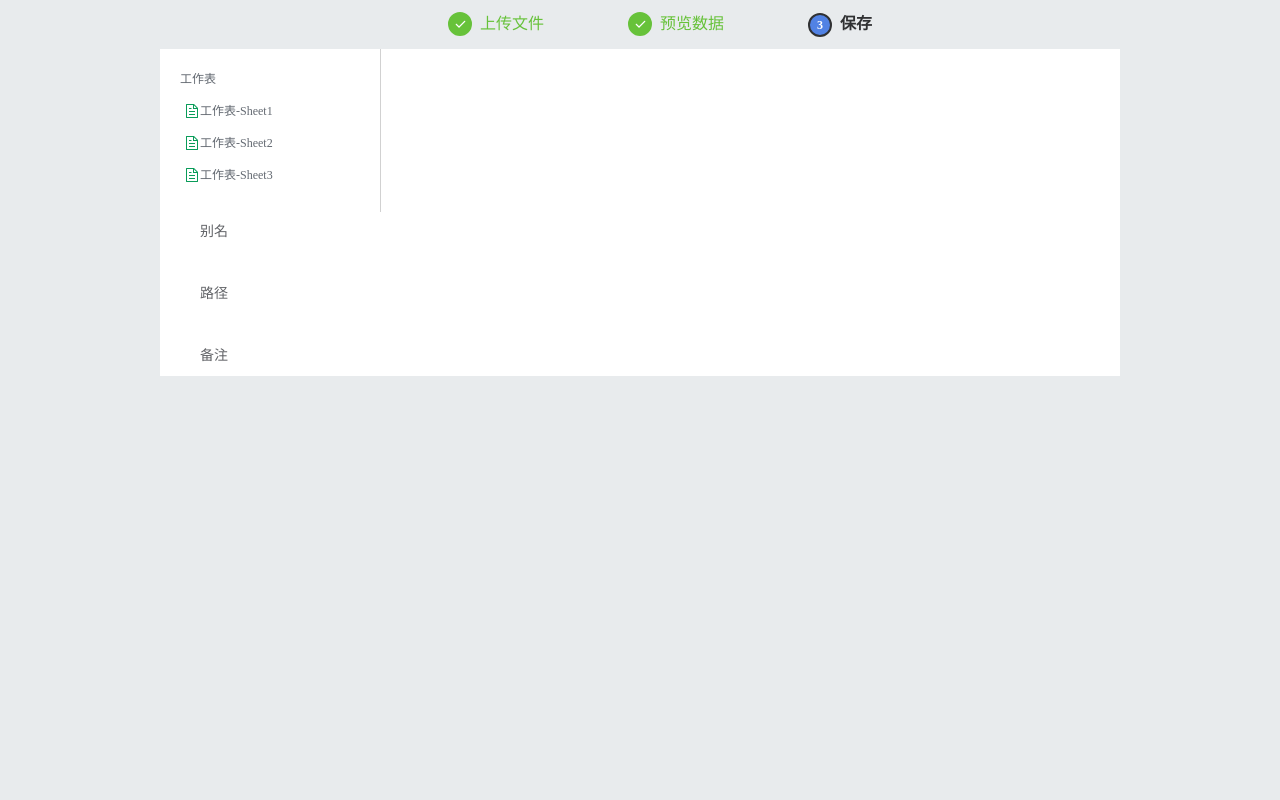
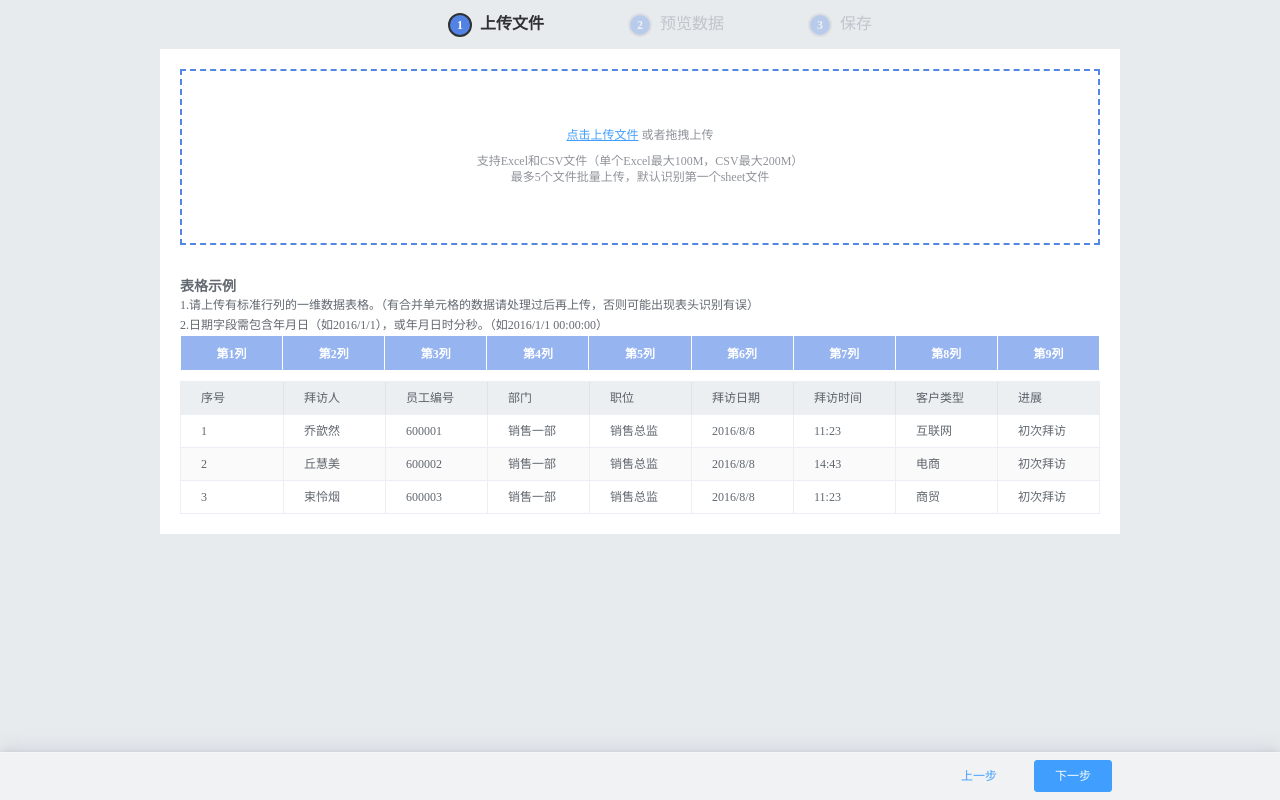
Before and after one commit to kharry126/Laboratory, a Vue app: page /#/excel in a window 1280 px wide. Built offline with nearby package versions, Linux system fonts and the light colour scheme.

Commit message:
完成报表保存页面，修改流程定义

```diff
--- a/src/page/excelimport/ExcelContent.vue
+++ b/src/page/excelimport/ExcelContent.vue
@@ -1,8 +1,9 @@
 <template>
   <div class="stepContent">
-    <sx-excel-upload :store="store" v-show="store.isUpload()"></sx-excel-upload>
+    <sx-excel-upload :store="store" v-show="store.isUpload()" v-if="store.isShow('upload')"></sx-excel-upload>
     <sx-excel-preview :store="store" v-show="store.isPreview()"></sx-excel-preview>
     <sx-excel-save :store="store" v-show="store.isSave()"></sx-excel-save>
+    <sx-excel-footer :store="store"></sx-excel-footer>
   </div>
 </template>
 
@@ -23,10 +24,11 @@
 import SxExcelUpload from './upload/ExcelUpload'
 import SxExcelPreview from './preview/ExcelPreview'
 import SxExcelSave from './save/ExcelSave'
+import SxExcelFooter from './common/ExcelFooter'
 
 export default {
   name: 'SxExcelContent',
-  components: {SxExcelUpload, SxExcelPreview, SxExcelSave},
+  components: {SxExcelUpload, SxExcelPreview, SxExcelSave, SxExcelFooter},
   props: ['store']
 }
 </script>
--- a/src/page/excelimport/ExcelStore.js
+++ b/src/page/excelimport/ExcelStore.js
@@ -1,7 +1,45 @@
 class ExcelStore {
     constructor() {
-        this.active = 2;
+        this.active = 0;
         this.maxIndex = 2;
+        this.init();
+        this.process = [];
+    }
+
+    init () {
+        this.list = {
+            'upload': '上传文件',
+            'preview': '预览数据',
+            'savetable': '保存'
+        }
+    }
+
+    setProcess (processList) {
+        this.process = [];
+        if (processList) {
+            for (var i in processList) {
+                let key = processList[i];
+                let item = this.list[key];
+                if (item !== null && item !== '') {
+                    this.process.push({
+                        id: key,
+                        title: item
+                    })
+                }
+            }
+        }
+        console.info(this.process);
+    }
+
+    isShow (type) {
+        let value = this.process.find((item) => {
+           return item.id === type;
+        });
+        if (value) {
+            return true;
+        } else {
+            return false;
+        }
     }
 
     next() {
--- a/src/page/excelimport/ExcelView.vue
+++ b/src/page/excelimport/ExcelView.vue
@@ -19,6 +19,7 @@ export default {
   },
   created () {
     this.store = new SxExcelStore();
+    this.store.setProcess(['upload', 'preview', 'savetable']);
   }
 }
 </script>
--- a/src/page/excelimport/save/ExcelSave.vue
+++ b/src/page/excelimport/save/ExcelSave.vue
@@ -3,7 +3,7 @@
     <div class="tables">
       <p>工作表</p>
       <el-menu default-active="1">
-        <el-menu-item  v-for="(table, index) in tables" :key="index" :index="index">
+        <el-menu-item  v-for="(table, index) in tables" :key="index" :index="index + ''">
           <template slot="title">
             <i class="el-icon-document"></i>
             <span :tid="table.id">{{ table.name }}</span>
@@ -62,9 +62,15 @@ export default {
 
 <style type="text/css">
 
+.excel_save {
+  height: 400px;
+  position: relative;
+}
+
 .excel_save .tables {
   width: 220px;
   border-right: 1px solid rgb(209, 209, 209);
+  height: 100%;
 }
 
 .excel_save .tables > p {
@@ -105,6 +111,9 @@ export default {
 
 .excel_save .content {
   width: calc(100% - 225px);
-  display: inline;
+  position: absolute;
+  top: 0px;
+  left: 225px;
+  height: 100%;
 }
 </style>
--- a/src/page/excelimport/save/ExcelSaveContent.vue
+++ b/src/page/excelimport/save/ExcelSaveContent.vue
@@ -1,14 +1,16 @@
 <template>
-  <div>
-    <el-form label-width="80px">
+  <div class="exel_savecontent">
+    <el-form label-width="80px" class="excel_form" :rules="rules">
       <el-form-item label="别名">
-
+        <el-input size="mini" name="name"></el-input>
       </el-form-item>
       <el-form-item label="路径">
-
+        <label>数据源</label>
+        <a>修改</a>
+        <a>全部应用</a>
       </el-form-item>
       <el-form-item label="备注">
-
+        <el-input type="textarea" size="small" resize="false"></el-input>
       </el-form-item>
     </el-form>
   </div>
@@ -17,7 +19,7 @@
 <script>
 /**
  * 描述：数据源模块入口；路由：'/datasource'<br>
- * 提供：1. 测试连接
+ * 提供： 1. 测试连接
  *       2. 保存连接
  *       3. 取消返回<br>
  * Props(允许外部环境传递数据给组件)：<br>
@@ -29,13 +31,61 @@
  * @since 2018-02-17
  */
 import Vue from 'vue'
-import {Form, FormItem} from 'element-ui'
+import {Form, FormItem, Input} from 'element-ui'
+import SxExcelFooter from '@/page/excelimport/common/ExcelFooter'
 Vue.use(Form)
 Vue.use(FormItem)
+Vue.use(Input)
 export default {
-  name: 'SxExcelSaveContent'
+  name: 'SxExcelSaveContent',
+  components: {
+    SxExcelFooter
+  },
+  data () {
+    return {
+      rules :{
+        name: [
+          { required: true, message: '请选择活动资源', trigger: 'change' }
+        ]
+      }
+    }
+  }
 }
 </script>
 <style type="text/css">
+.exel_savecontent .excel_form {
+  width: 400px;
+  margin:auto;
+  margin-top: 45px;
+}
 
+.exel_savecontent .excel_form label,
+.exel_savecontent .excel_form a {
+  font-size: 12px;
+}
+
+.exel_savecontent .excel_form .el-form-item {
+  margin-bottom: 8px;
+}
+
+.exel_savecontent .excel_form .el-form-item__label {
+  padding-right: 16px;
+}
+
+.exel_savecontent .excel_form a {
+  color: #5182E4;
+  text-decoration-color: #5182E4;
+  cursor: pointer;
+  text-decoration:underline
+}
+
+.exel_savecontent .excel_form .el-input__inner {
+  border-top-width: 0px;
+  border-left-width: 0px;
+  border-right-width: 0px;
+  border-radius: 0px;
+  height: 22px;
+  line-height: 22px;
+  padding-left: 5px;
+}
 </style>
--- a/src/page/excelimport/upload/ExcelUpload.vue
+++ b/src/page/excelimport/upload/ExcelUpload.vue
@@ -2,16 +2,24 @@
   <div class="excel_upload">
     <div class="uploadBorder">
       <div>
-        <p class="link">
-          <a @click="store.next()">点击上传该文件</a>
-          <span>或者拖拽上传</span>
-        </p>
+        <el-upload
+          class="upload-demo"
+          drag
+          action="https://jsonplaceholder.typicode.com/posts/"
+          multiple>
+          <i class="el-icon-upload"></i>
+          <div class="el-upload__text">
+            <p class="link"><em>点击上传文件</em> 或者拖拽上传</p>
             <p>
               {{uploadType}}
             </p>
              <p>
               {{fileLimit}}
             </p>
+          </div>
+          <div class="el-upload__tip" slot="tip">
+          </div>
+        </el-upload>
       </div>
     </div>
     <sx-excel-template>
@@ -43,6 +51,11 @@ export default {
   	  uploadType: '支持Excel和CSV文件（单个Excel最大100M，CSV最大200M）',
       fileLimit: '最多5个文件批量上传，默认识别第一个sheet文件'
   	}
+  },
+  methods: {
+    uploadFile () {
+
+    }
   }
 }
 </script>
@@ -51,6 +64,20 @@ export default {
 .excel_upload {
   padding: 20px
 }
+
+.excel_upload .el-upload {
+  display: block;
+}
+
+.excel_upload .el-upload .el-upload-dragger {
+  border: none;
+  margin: auto;
+  display: table;
+  width: 99%;
+  height: 160px;
+  margin-top: 5px;
+}
+
 .uploadBorder {
   border: 2px dashed rgb(82, 135, 226);
   height: 170px;
@@ -59,6 +86,17 @@ export default {
   display: table-cell;
   vertical-align: middle;
   margin-bottom: 10px;
+}
+
+.excel_upload .el-upload .el-icon-upload {
+  display: none;
+}
+
+.excel_upload .el-upload .el-upload__text {
+  font-size: 12px;
+  height: 100%;
+  display: table-cell;
+  vertical-align: middle;
 }
 
 .uploadBorder p {
@@ -74,10 +112,11 @@ export default {
   margin-bottom: 10px;
 }
 
-.uploadBorder .link a {
+.uploadBorder .link em {
   color: rgb(81, 130, 228);
   text-decoration-color: rgb(81, 130, 228);
   cursor: pointer;
+  text-decoration:underline
 }
 
 </style>
```
Lines whose indentation alone changed are shown as unchanged.
